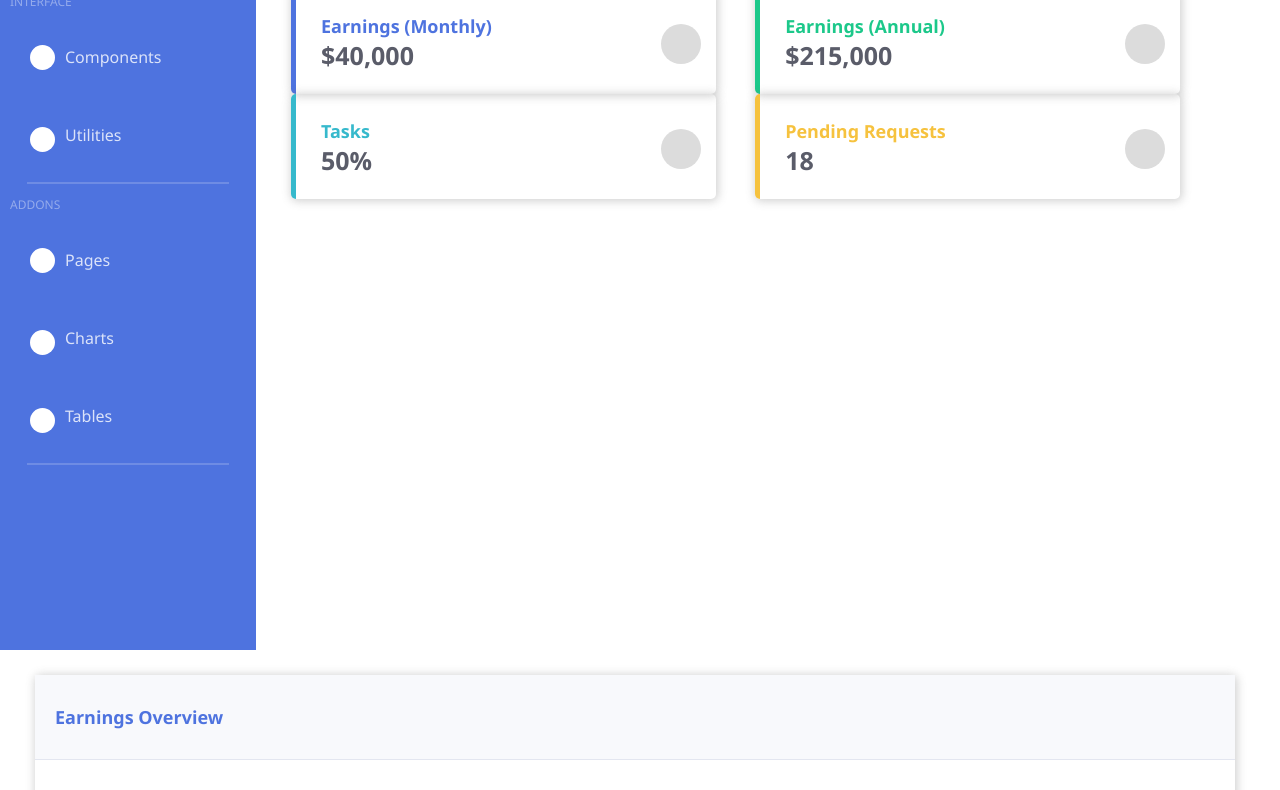
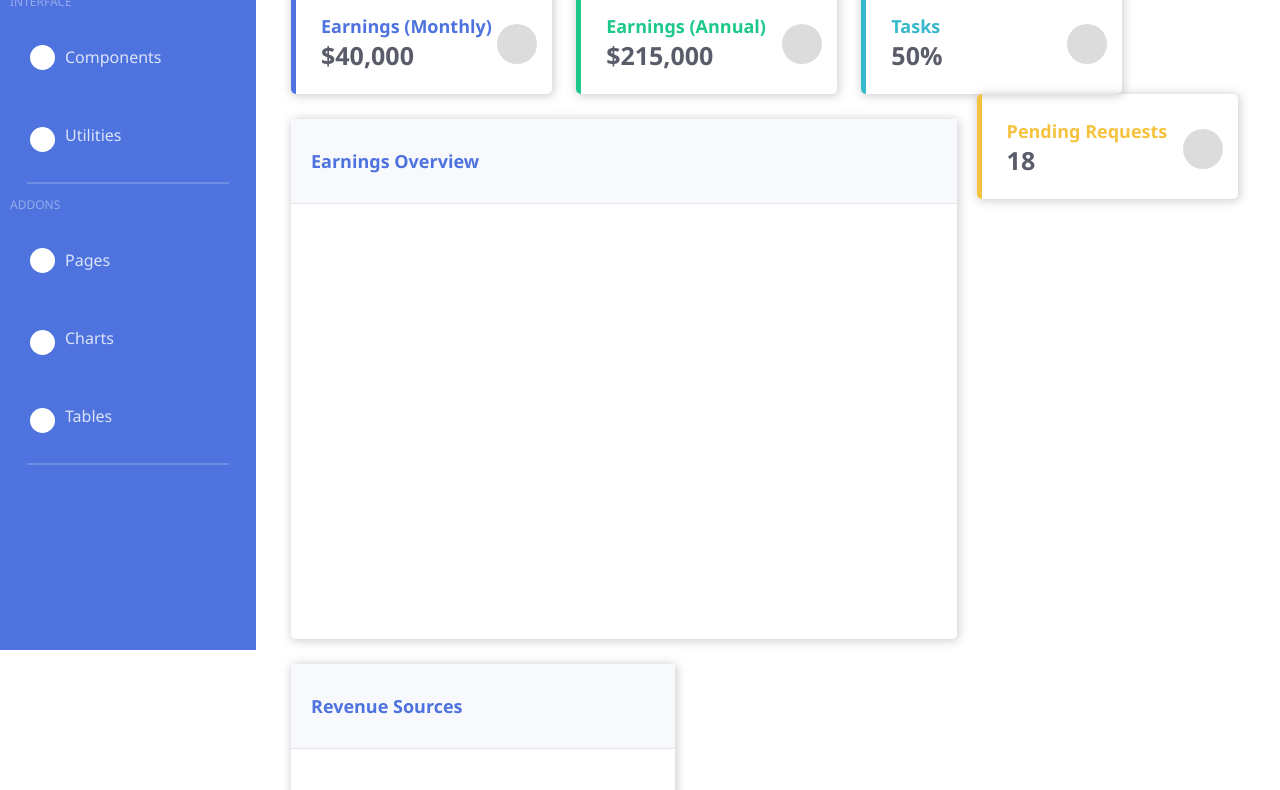
Before and after one commit to BraraBy/Layout, a plain HTML site: page index.html in a window 1280 px wide. Shown: the part 150-940 px from the top of the page. Drawn offline with Linux system fonts and the light colour scheme.

Commit message:
Fix width card

```diff
--- a/style.css
+++ b/style.css
@@ -160,7 +160,7 @@ body{
 
 .dashblock1{
     display: inline-block;
-    width: 420px;
+    width: 20%;
     height: 105px;
     margin-left: 35px;
     border-radius: 5px;
@@ -169,27 +169,27 @@ body{
 }
 .dashblock2{
     display: inline-block;
-    width: 420px;
+    width: 20%;
     height: 105px;
-    margin-left: 35px;
+    margin-left: 20px;
     border-radius: 5px;
     border-left: 5px solid #1cc88a;
     box-shadow:1px 1px 10px 1px rgba(110, 110, 110, 0.329);
 }
 .dashblock3{
     display: inline-block;
-    width: 420px;
+    width: 20%;
     height: 105px;
-    margin-left: 35px;
+    margin-left: 20px;
     border-radius: 5px;
     border-left: 5px solid #36b9cc;
     box-shadow:1px 1px 10px 1px rgba(110, 110, 110, 0.329);
 }
 .dashblock4{
     display: inline-block;
-    width: 420px;
+    width: 20%;
     height: 105px;
-    margin-left: 35px;
+    margin-left: 20px;
     border-radius: 5px;
     border-left: 5px solid #f6c23e;
     box-shadow:1px 1px 10px 1px rgba(110, 110, 110, 0.329);
@@ -247,7 +247,7 @@ body{
 
 .Overview{
     float: left;
-    width: 1200px;
+    width: 52vw;
     height: 520px;
     margin-left: 35px;
     margin-top: 25px;
@@ -270,7 +270,7 @@ body{
 
 .RS{
     float: left;
-    width: 580px;
+    width: 30vw;
     height: 520px;
     margin-left: 35px;
     margin-top: 25px;
```
